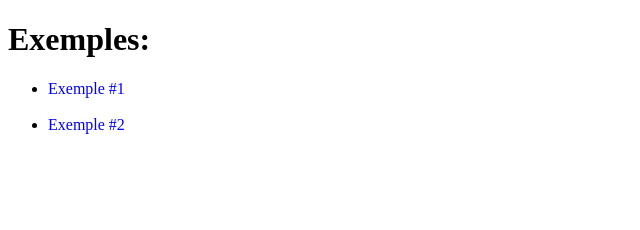
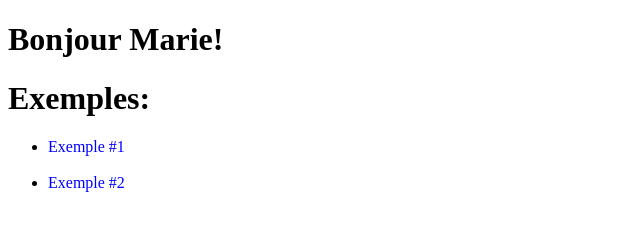
Before and after one commit to CentreHolistique/ms-sh, a plain HTML site: page index.html in a window 1280 px wide. Shown: the whole page, without its empty margins (0-640 px from the left). Drawn offline with Linux system fonts and the light colour scheme.

Commit message:
Update index.html

```diff
--- a/index.html
+++ b/index.html
@@ -18,6 +18,7 @@
 </head>
 
 <body>
+    <h1>Bonjour Marie!</h1>
     <h1>Exemples:</h1>
     <ul>
         <li><a href="templates/template1/index.html">Exemple #1</a></li><br>
```
